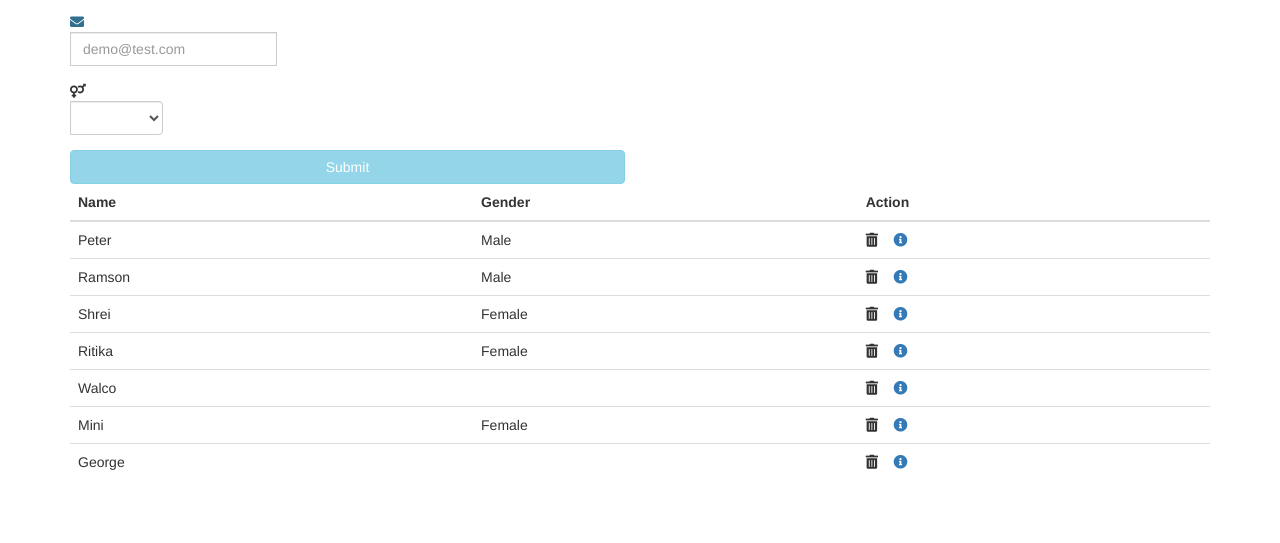
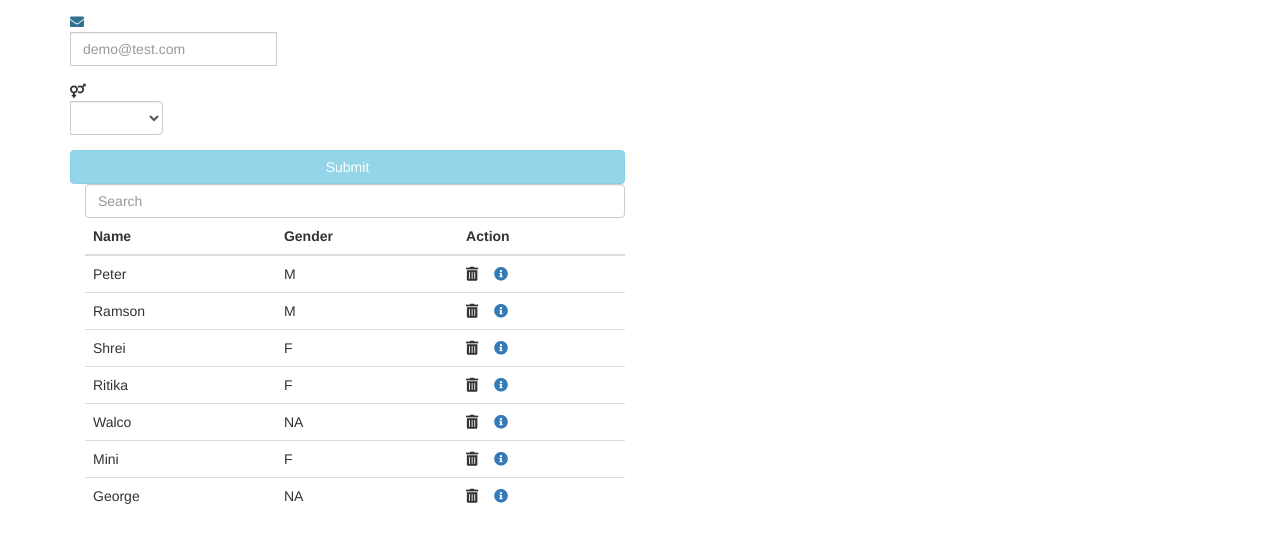
Before and after one commit to munish950/angularjs-test, a website: page index.html at #!/contacts in a window 1280 px wide. Shown: the part 185-728 px from the top of the page. Drawn offline with nearby package versions, Linux system fonts and the light colour scheme.

Commit message:
Enable search on name field

```diff
--- a/templates/contact.html
+++ b/templates/contact.html
@@ -58,6 +58,10 @@
         </div>
     </div>
 
+    <div class="col-12 col-md-8 col-lg-6 pb-5">
+    <div class="search-bar">
+        <input class="form-control" ng-model="searchText.name" type="text" placeholder="Search" aria-label="Search">
+    </div>
     <table class="table">
         <thead>
             <tr>
@@ -67,9 +71,9 @@
             </tr>
         </thead>
         <tbody>
-        <tr ng-repeat="userInfo in users">
+            <tr ng-repeat="userInfo in users | filter: searchText">
             <td>{{userInfo.name}}</td>
-        <td>{{userInfo.gender}}</td>
+            <td>{{userInfo.gender | gender}}</td>
             <td>
                 <i class="fas fa-trash-alt" ng-click="onDelete(users.indexOf(userInfo))"></i> &nbsp;&nbsp;
                 <a ng-href="#!/contacts/{{$index}}"> <i class="fas fa-info-circle" ></i> </a>
@@ -79,3 +83,4 @@
         </tbody>
     </table>
     </div>
+</div>
```
Lines whose indentation alone changed are shown as unchanged.
